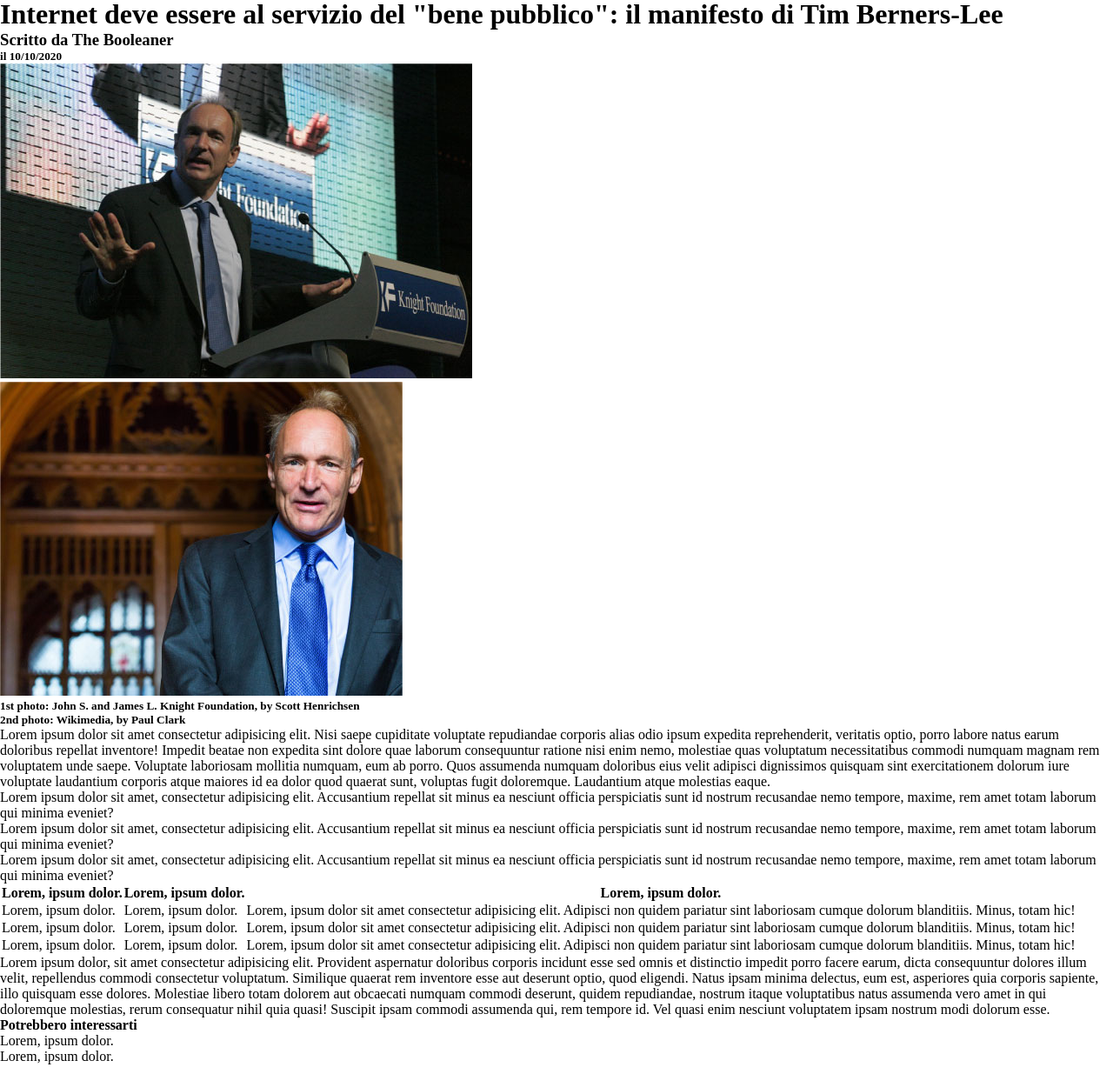
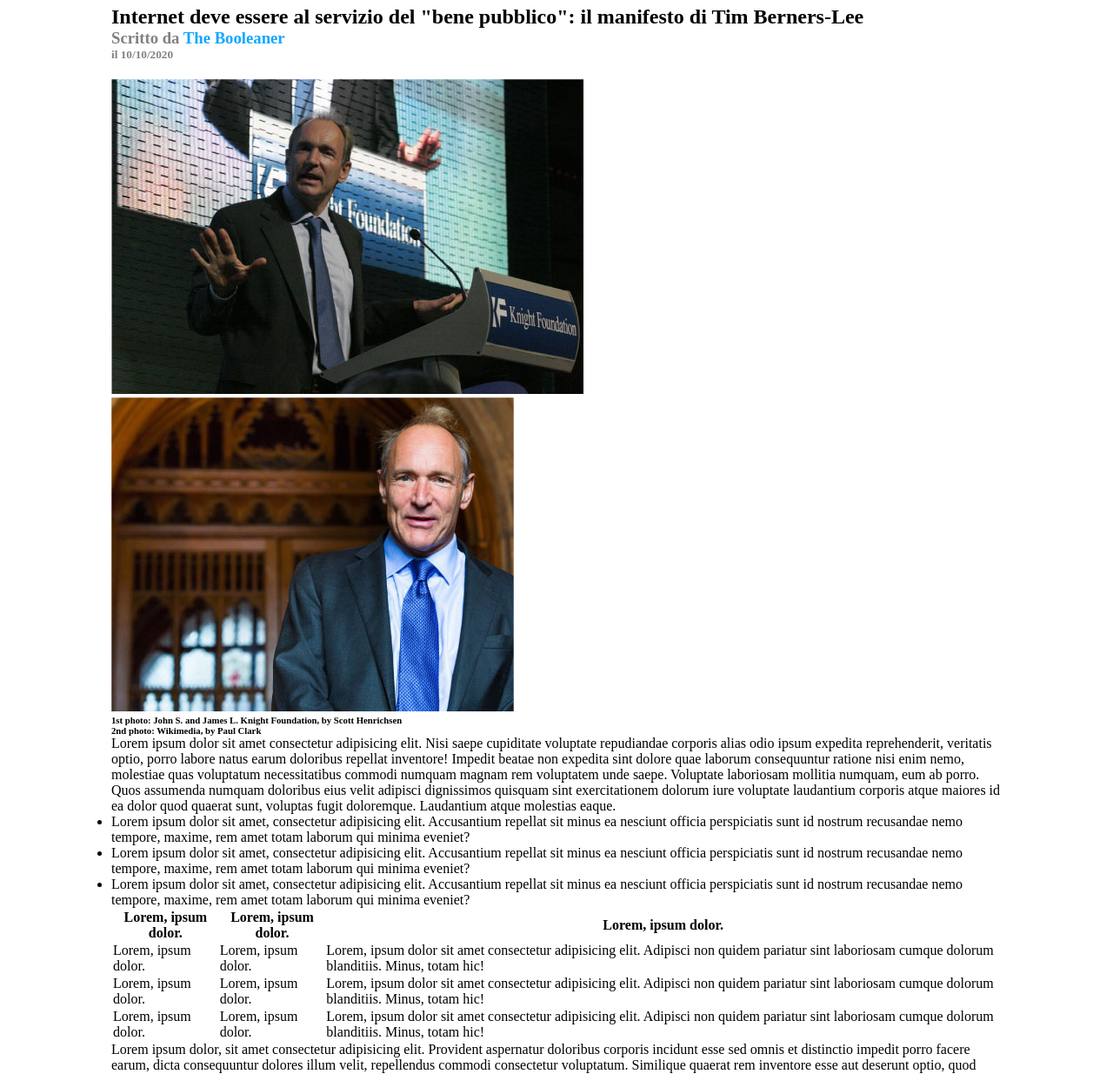
Before and after one commit to massimopallera/html-css-booleaner, a plain HTML site: page index.html in a window 1280 px wide. Shown: the part 102-1337 px from the top of the page at 87% size. Drawn offline with Linux system fonts and the light colour scheme.

Commit message:
updated css

```diff
--- a/css/style.css
+++ b/css/style.css
@@ -1,13 +1,51 @@
 *{
     margin: 0;
     padding: 0;
+    /* font-family:'Gill Sans', 'Gill Sans MT', Calibri, 'Trebuchet MS', sans-serif; */
 }
 
 header{
     height: 100px;
-    background: blue url('../img/pattern.png') repeat-x;
+    background: rgb(28, 125, 236) url('../img/pattern.png') repeat-x;
+    /* width: 80%; */
 }
 
 .logo{
     width: 150px;
 }
+
+.other-news{
+    margin: 5px;
+    width: 200px;
+    height: 200px;
+    color: white;
+}
+
+#first-news{
+    background-image: url('../img/monitor.jpg');
+}
+
+#second-news{
+    background-image: url('../img/graph.jpg');
+}
+
+main,footer{
+    width: 80%;
+    margin: auto;
+}
+
+h3,h5,h4{
+    color: grey;
+}
+
+#written-by{
+    color: rgb(16, 167, 255);
+}
+
+#title{
+    margin: 8px auto 20px ;
+}
+
+.photo-desc{
+    color: black;
+}
--- a/index.html
+++ b/index.html
@@ -15,18 +15,22 @@
      </header>
      <!-- MAIN -->
      <main>
-         <div>
+        <section id="preview">
+            <div id="title">
                 <!-- TITLE -->
                 <h1>Internet deve essere al servizio del "bene pubblico": il manifesto di Tim Berners-Lee</h1>
-             <h3>Scritto da <a target="_blank">The Booleaner</a></h3>
+                <h3>Scritto da <a id="written-by" target="_blank">The Booleaner</a></h3>
                 <h5>il 10/10/2020</h5>
+           </div>
+           <div id="title-images">
                 <!-- IMAGES -->
                 <img src="./img/tim-1.jpg" alt="Tim Berners-Lee"> <br>
                 <img src="./img/tim-2.jpg" alt="Tim Berners-Lee">
 
-            <h5>1st photo: John S. and James L. Knight Foundation, by Scott Henrichsen</h5>
-            <h5>2nd photo: Wikimedia, by Paul Clark</h5>
+               <h6 class="photo-desc">1st photo: John S. and James L. Knight Foundation, by Scott Henrichsen</h6>
+               <h6 class="photo-desc">2nd photo: Wikimedia, by Paul Clark</h6>
            </div>
+        </section>
 
         <!-- DESCRIPTION -->
         <section id="desc">
```
Lines whose indentation alone changed are shown as unchanged.
